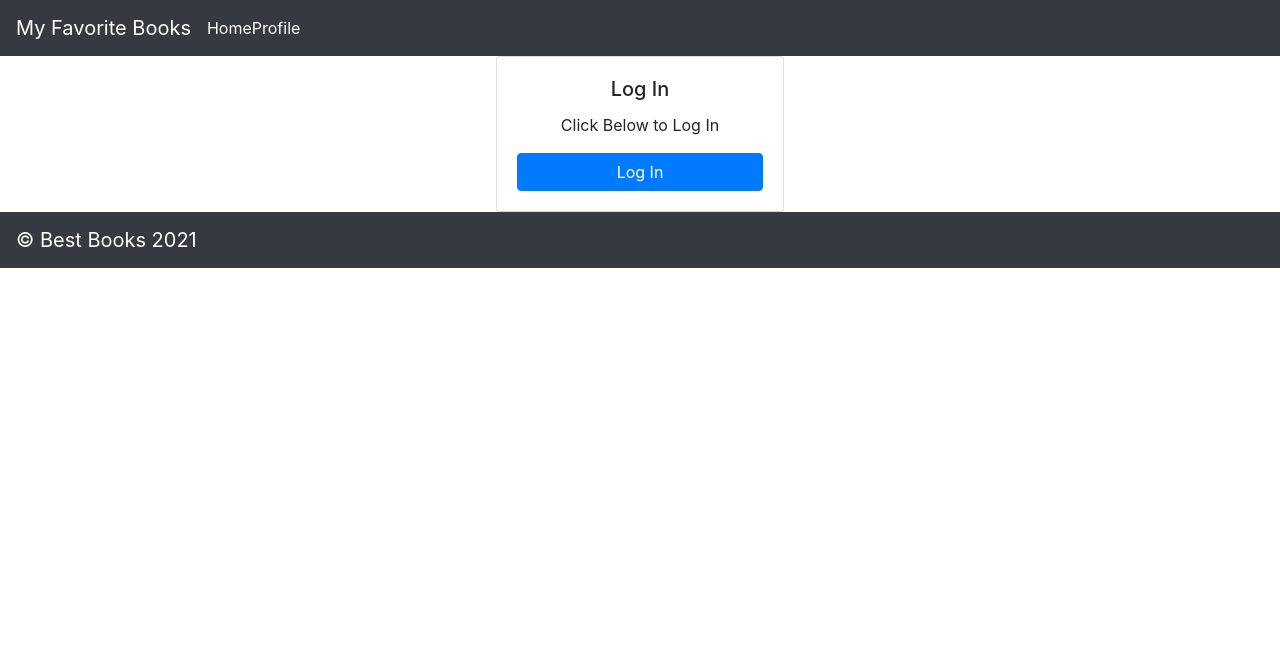
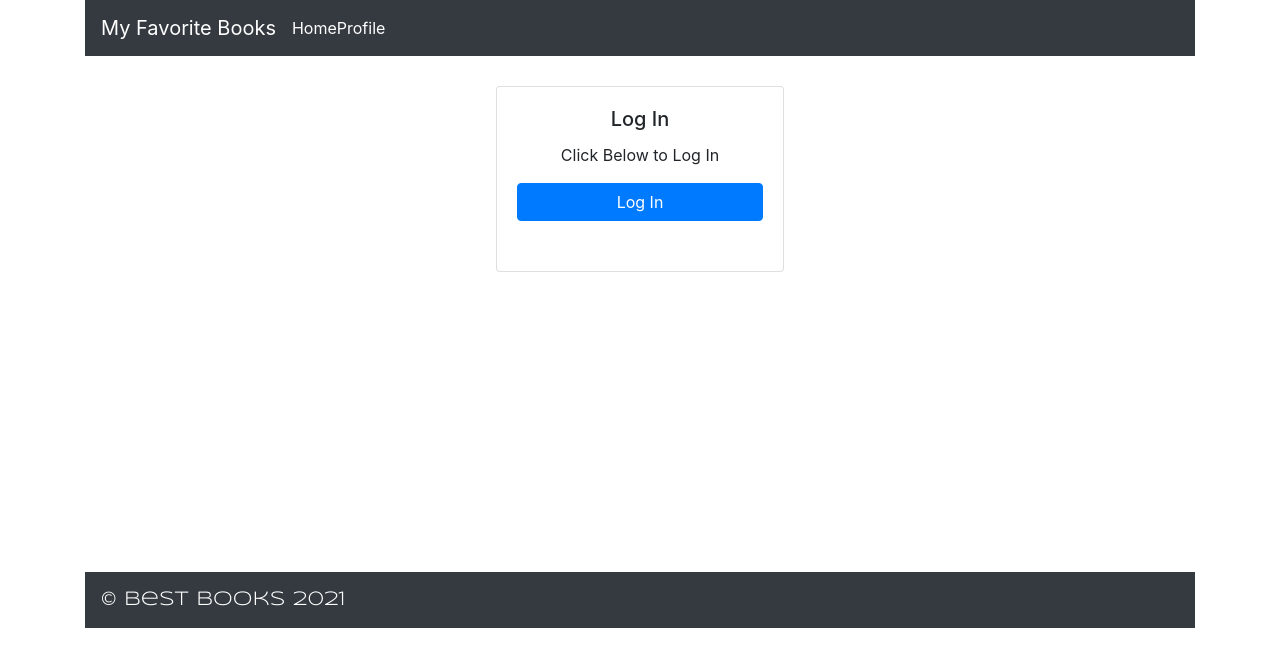
Before and after one commit to AL0YSI0US/best-books-front-end, a React (Create React App) app: page / in a window 1280 px wide. Shown: the top 666 px of the page. Built offline with nearby package versions, Linux system fonts and the light colour scheme.

Commit message:
set some templates for optional css

```diff
--- a/public/index.html
+++ b/public/index.html
@@ -1,14 +1,12 @@
 <!DOCTYPE html>
 <html lang="en">
+
 <head>
   <meta charset="utf-8" />
   <link rel="icon" href="%PUBLIC_URL%/favicon.ico" />
   <meta name="viewport" content="width=device-width, initial-scale=1" />
   <meta name="theme-color" content="#000000" />
-    <meta
-      name="description"
-      content="Web site created using create-react-app"
-    />
+  <meta name="description" content="Web site created using create-react-app" />
   <link rel="apple-touch-icon" href="%PUBLIC_URL%/logo192.png" />
   <!--
       manifest.json provides metadata used when your web app is installed on a
@@ -24,8 +22,14 @@
       work correctly both with client-side routing and a non-root public URL.
       Learn how to configure a non-root public URL by running `npm run build`.
     -->
-    <title>React App</title>
+  <link rel="preconnect" href="https://fonts.gstatic.com">
+  <link rel="preconnect" href="https://fonts.gstatic.com">
+  <link href="https://fonts.googleapis.com/css2?family=Ubuntu:wght@700&display=swap" rel="stylesheet">
+  <link rel="preconnect" href="https://fonts.gstatic.com">
+  <link href="https://fonts.googleapis.com/css2?family=Syncopate&family=Ubuntu:wght@700&display=swap" rel="stylesheet">
+  <title>📚 Best Books</title>
 </head>
+
 <body>
   <noscript>You need to enable JavaScript to run this app.</noscript>
   <div id="root"></div>
@@ -40,4 +44,5 @@
       To create a production bundle, use `npm run build` or `yarn build`.
     -->
 </body>
+
 </html>
--- /dev/null
+++ b/src/Footer.css
@@ -0,0 +1,5 @@
+#footerNav {
+  font-family: 'Syncopate', sans-serif;
+  margin-top: 300px;
+  margin-bottom: 0%;
+}
--- a/src/Footer.js
+++ b/src/Footer.js
@@ -1,13 +1,19 @@
 import React from 'react';
 import 'bootstrap/dist/css/bootstrap.min.css';
+import './Footer.css';
+import Container from 'react-bootstrap/Container';
 import Navbar from 'react-bootstrap/Navbar';
 
 class Footer extends React.Component {
   render() {
-    return(
-      <Navbar collapseOnSelect expand="lg" bg="dark" variant="dark">
-        <Navbar.Brand>&copy; Best Books 2021</Navbar.Brand>
-      </Navbar>
+    return (
+      <>
+        <Container>
+          <Navbar id="footerNav" collapseOnSelect expand="lg" bg="dark" variant="dark">
+            <Navbar.Brand >&copy; Best Books 2021</Navbar.Brand>
+          </Navbar>
+        </Container>
+      </>
     );
   }
 }
--- a/src/Header.css
+++ b/src/Header.css
@@ -5,3 +5,6 @@ a{
 a:hover{
   color:darkgrey;
 }
+.navbar.navbar-expand-lg.navbar-dark.bg-dark {
+  margin-bottom: 30px;
+}
--- a/src/Header.js
+++ b/src/Header.js
@@ -1,5 +1,6 @@
 import React from 'react';
 import 'bootstrap/dist/css/bootstrap.min.css';
+import Container from 'react-bootstrap/Container';
 import Navbar from 'react-bootstrap/Navbar';
 import { Link } from "react-router-dom";
 import './Header.css';
@@ -7,14 +8,18 @@ import LogoutButton from './LogoutButton';
 
 class Header extends React.Component {
   render() {
-    return(
-      <Navbar collapseOnSelect expand="lg" bg="dark" variant="dark">
-        <Navbar.Brand>My Favorite Books</Navbar.Brand>
-        <Link to="/">Home</Link>
-        <Link to="/profile">Profile</Link>
-        {this.props.isAuthenticated ? <LogoutButton /> : '' }
-        {/* Collaborations: Alle assisted us with the isAuthenticated terinary */}
-      </Navbar>
+    return (
+      <>
+        <Container>
+          <Navbar collapseOnSelect expand="lg" bg="dark" variant="dark">
+            <Navbar.Brand>My Favorite Books</Navbar.Brand>
+            <Link to="/">Home</Link>
+            <Link to="/profile">Profile</Link>
+            {this.props.isAuthenticated ? <LogoutButton /> : ''}
+            {/* Collaborations: Allee assisted us with the isAuthenticated ternary */}
+          </Navbar>
+        </Container>
+      </>
     );
   }
 }
--- a/src/Login.css
+++ b/src/Login.css
@@ -2,3 +2,6 @@
   margin: auto;
   text-align: center;
 }
+.card-body{
+  margin-bottom: 30px;
+}
--- a/src/MyFavoriteBooks.css
+++ b/src/MyFavoriteBooks.css
@@ -1,3 +1,16 @@
 .jumbotron{
   margin-bottom: 0;
+  background-image: ;
 }
+#myFavBooks {
+  font-family: 'Ubuntu', sans-serif;
+  text-shadow: 4px 4px 2px rgba(100, 91, 91, 0.6);
+  font-size: 32px;
+  font-weight: bold;
+}
+#collection {
+  font-size: 20px;
+}
+#btn.btn-danger.btn-block {
+  width: 60px;
+}
--- a/src/MyFavoriteBooks.js
+++ b/src/MyFavoriteBooks.js
@@ -1,5 +1,6 @@
 import React from 'react';
 import 'bootstrap/dist/css/bootstrap.min.css';
+import Container from 'react-bootstrap/Container';
 import Jumbotron from 'react-bootstrap/Jumbotron';
 import './MyFavoriteBooks.css';
 
@@ -7,14 +8,16 @@ import './MyFavoriteBooks.css';
 class MyFavoriteBooks extends React.Component {
   render() {
     return (
-      <div>
-        <Jumbotron>
-          <h1>My Favorite Books</h1>
-          <p>
-            This is a collection of my favorite books
+      <>
+        <Container>
+          <Jumbotron>
+            <h1 id="myFavBooks" class="text-center">My Favorite Books</h1>
+            <p id="collection" class="text-center">
+              This is a collection of my favorite books
           </p>
-        </Jumbotron>
-      </div>
+          </Jumbotron>
+        </Container>
+      </>
     )
   }
 }
--- /dev/null
+++ b/src/Profile.css
@@ -0,0 +1,8 @@
+img#profilePic {
+  margin-top: 30px;
+}
+#footerNav {
+  font-family: 'Syncopate', sans-serif;
+  margin-top: 300px;
+  margin-bottom: 0%;
+}
--- a/src/Profile.js
+++ b/src/Profile.js
@@ -1,7 +1,7 @@
 import React from "react";
 import { useAuth0 } from "@auth0/auth0-react";
 import Image from 'react-bootstrap/Image';
-import { Container } from "react-bootstrap";
+import Container from "react-bootstrap/Container";
 
 // https://auth0.com/docs/quickstart/spa/react#configure-the-auth0provider-component
 
@@ -14,10 +14,22 @@ const Profile = () => {
     isAuthenticated && (
       <div>
         <Container>
-        <Image src={user.picture} alt={user.name} title="profile picture" fluid />
-        <h2>{user.name}</h2>
-        <p>{user.email}</p>
+          <div class="text-center">
+            <Image src={user.picture} alt={user.name} title="profile picture" roundedCircle id="profilePic" />
+          </div>
+          <h2 class="text-center">{user.name}</h2>
+          <p class="text-center">{user.email}</p>
         </Container>
+        <br />
+        <br />
+        <br />
+        <div class="text-center">Ta-Da!!!!!!!!!!!!!!!</div><br />
+        <div class="text-center">when you log out and try to navigate to the profile page everything you see here will have disappeared</div><br />
+        <br />
+        <br />
+        <br />
+        <br />
+        <div class="text-center">The footer stays though...we like the footer</div><br />
       </div>
     )
   );
```
Also changed, not shown: src/LogButtons.css (added), 2 other files (tests, documents, lock files or other folders). Lines whose indentation alone changed are shown as unchanged.
